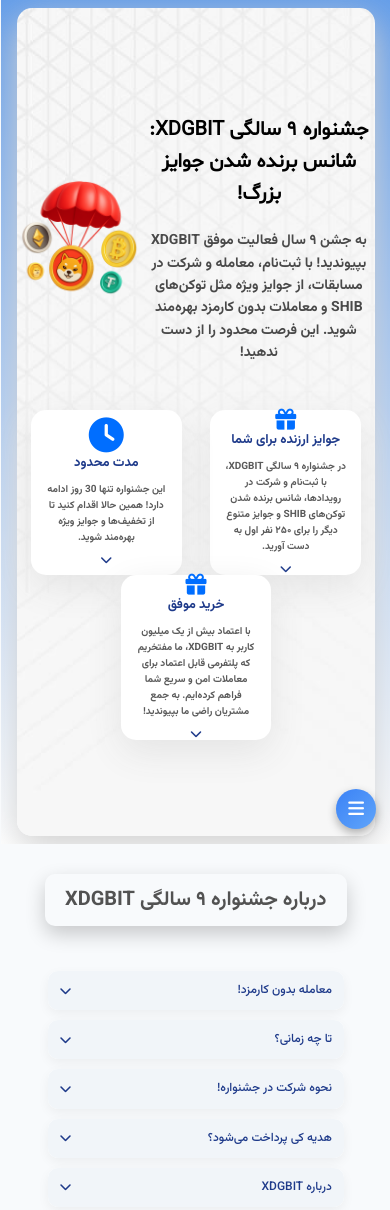
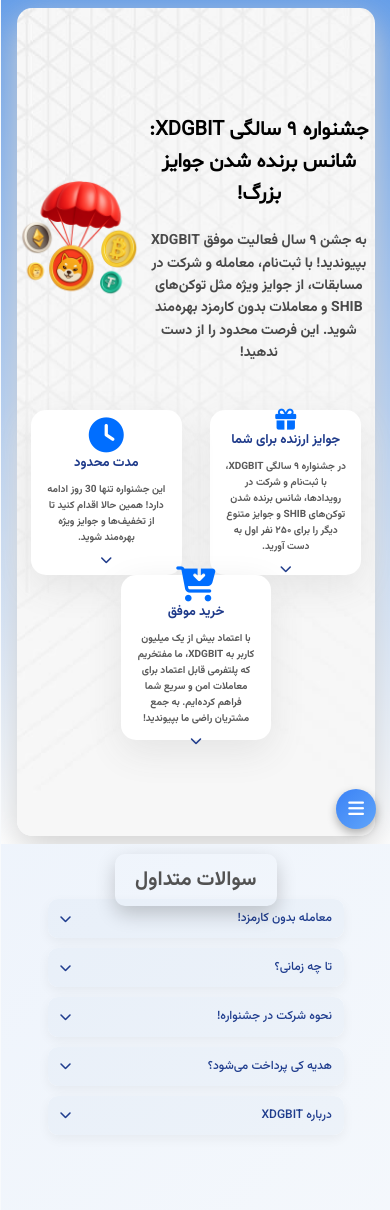
Before and after one commit to Yasin2349/LandingPage, a plain HTML site: page INDEX.html in a window 390 px wide. Shown: the top 1210 px of the page. Drawn offline with Linux system fonts and the light colour scheme.

Commit message:
new commit  landing

```diff
--- a/INDEX.html
+++ b/INDEX.html
@@ -91,7 +91,7 @@
 
                             <div class="box-container">
                                 <a href="#about">
-                                <i class="fas fa-gift"></i>
+                                <i class="fas fa-cart-arrow-down"></i>
                                 <h3>خرید موفق</h3>
                                 <p class="p-box-container">با اعتماد بیش از یک میلیون کاربر به XDGBIT، ما مفتخریم که پلتفرمی قابل اعتماد برای معاملات امن و سریع شما فراهم کرده‌ایم. به جمع مشتریان راضی ما بپیوندید!</p>
                                 <i class="fas fa-chevron-down"></i>
@@ -135,7 +135,7 @@
     <!-- درباره ما -->
     <section id="about" class="about fade-in-up" style="margin-bottom: 50px;height: 100vh;overflow: auto;">
         <div class="box-title-ques">
-            <h1 class="text-ques">درباره جشنواره ۹ سالگی XDGBIT</h1>
+            <h1 class="text-ques">سوالات متداول</h1>
             <!-- <p style="font-size: 18px; color: #666; text-align: center; margin-top: 10px;">هر آنچه باید درباره این رویداد هیجان‌انگیز بدانید!</p> -->
         </div>
         <div class="accordion1" style="width: 80%; margin: auto; margin-top: 35px;">
--- a/styles.css
+++ b/styles.css
@@ -378,7 +378,7 @@ nav ul li a:hover {
     z-index: 3;
     animation: fadeInUp 1s ease-out 0.2s;
 }
-.fa-gift, .fa-shield-alt , .fa-clock{
+.fa-gift, .fa-shield-alt , .fa-clock ,.fa-cart-arrow-down{
     font-size: 35px;
     color: rgb(0, 110, 255);
 }
@@ -1456,6 +1456,8 @@ footer p {
         height: auto;
     }
     .text-ques {
+        position: absolute;
+        top: 0%;
         font-size: 32px;
         padding: 15px 30px;
     }
@@ -1601,6 +1603,7 @@ footer p {
         padding: 20px 10px;
         margin-bottom: 30px;
         height: auto;
+        position: relative;
     }
     .text-ques {
         font-size: 24px;
```
